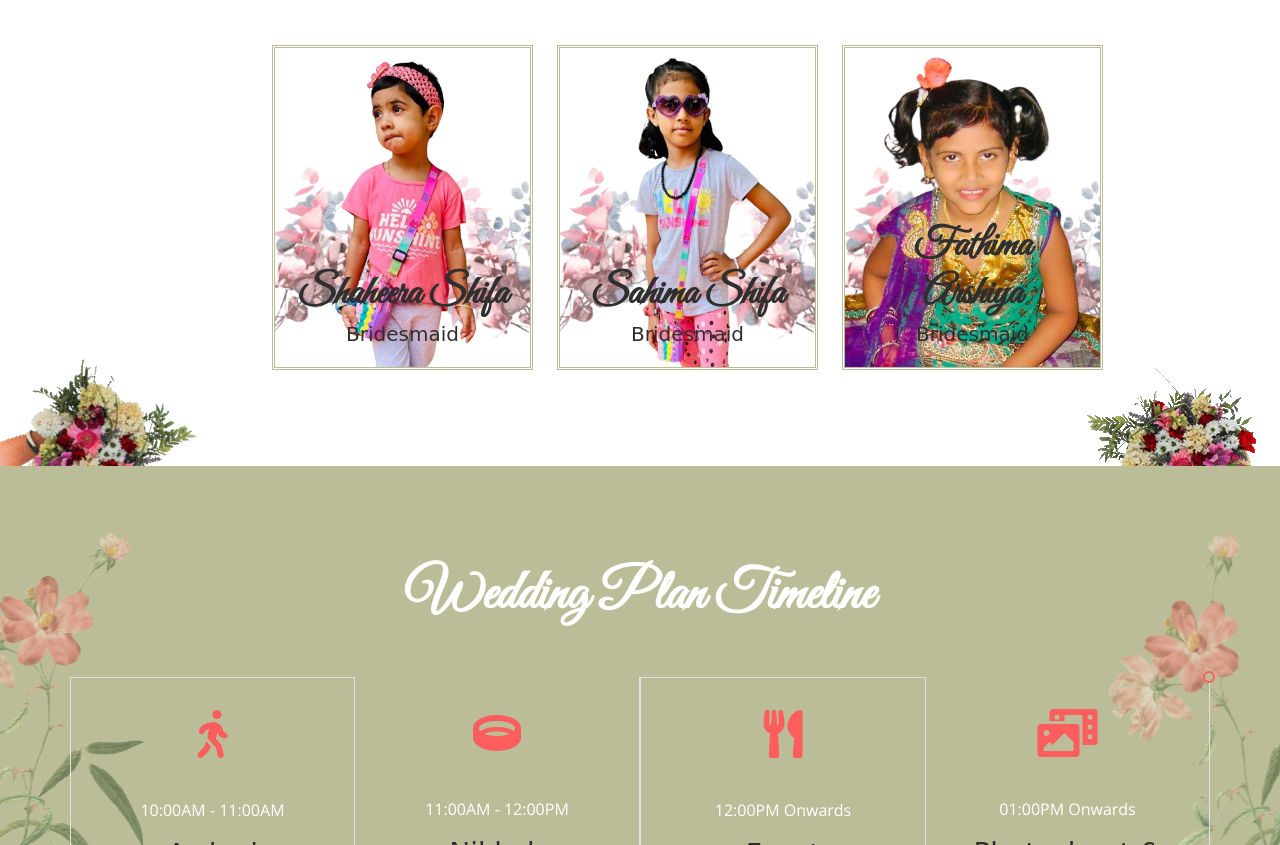
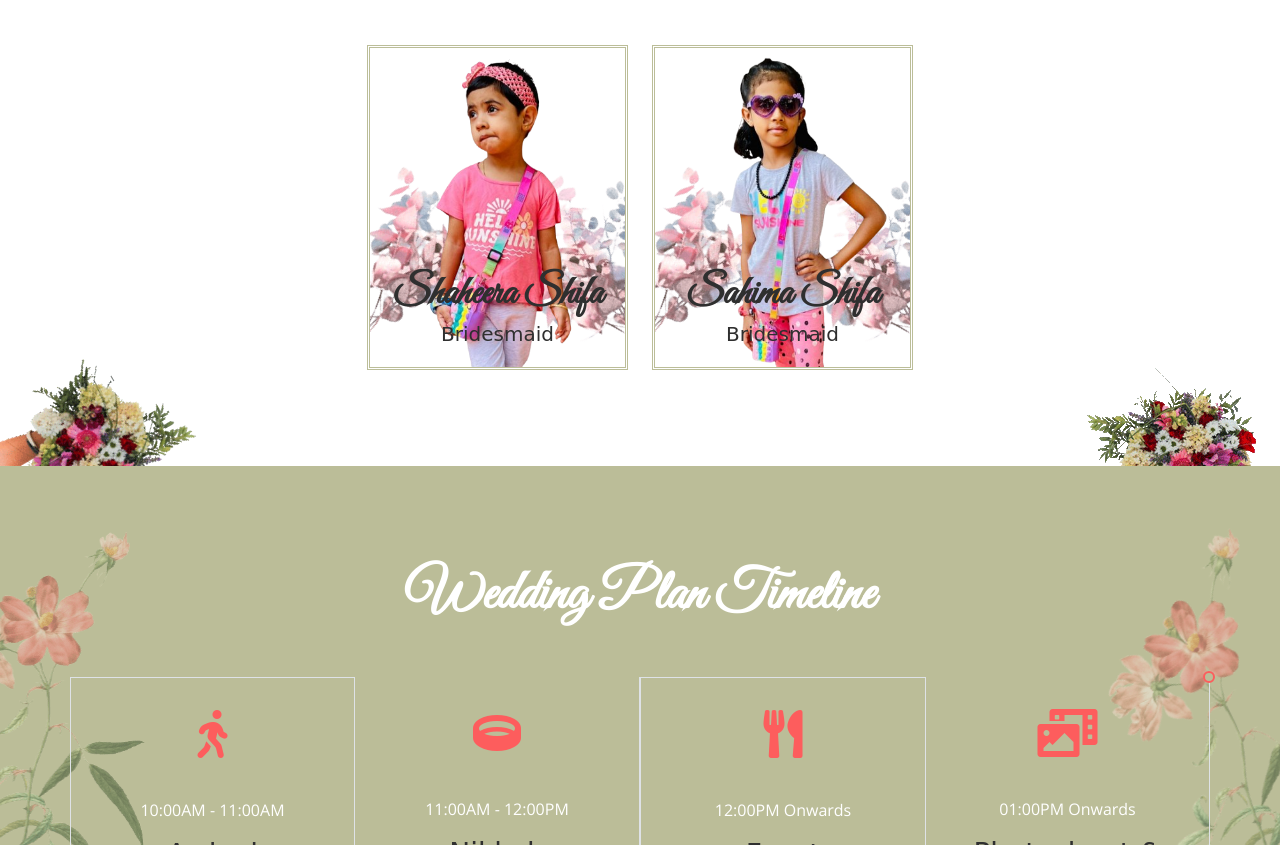
Before and after one commit to hwedz/hz, a plain HTML site: page index.html in a window 1280 px wide. Shown: the part 3320-4165 px from the top of the page. Drawn offline with nearby package versions, Linux system fonts and the light colour scheme; a web font is replaced by a local one.

Commit message:
Removed 3rd bridesmaid

```diff
--- a/index.html
+++ b/index.html
@@ -243,7 +243,7 @@
                     <h1 class="display-2 text-dark">Bridesmaids</h1>
                 </div>
                 <div class="row g-4">
-					<div class="col-md-6 col-lg-6 col-xl-2 wow fadeInUp" data-wow-delay="0.2s">
+					<div class="col-md-6 col-lg-6 col-xl-3 wow fadeInUp" data-wow-delay="0.2s">
 
                     </div>
                     <div class="col-md-6 col-lg-6 col-xl-3 wow fadeInUp" data-wow-delay="0.2s">
@@ -288,7 +288,7 @@
                             </div>
                         </div>
                     </div>
-					<div class="col-md-6 col-lg-6 col-xl-3 wow fadeInUp" data-wow-delay="0.6s">
+					<!--<div class="col-md-6 col-lg-6 col-xl-3 wow fadeInUp" data-wow-delay="0.6s">
                         <div class="team-item">
                             <div class="team-img">
                                 <div class="team-img-main">
@@ -308,7 +308,7 @@
                                 </div>
                             </div>
                         </div>
-                    </div>
+                    </div>-->
                 </div>
             </div>
         </div>
```
